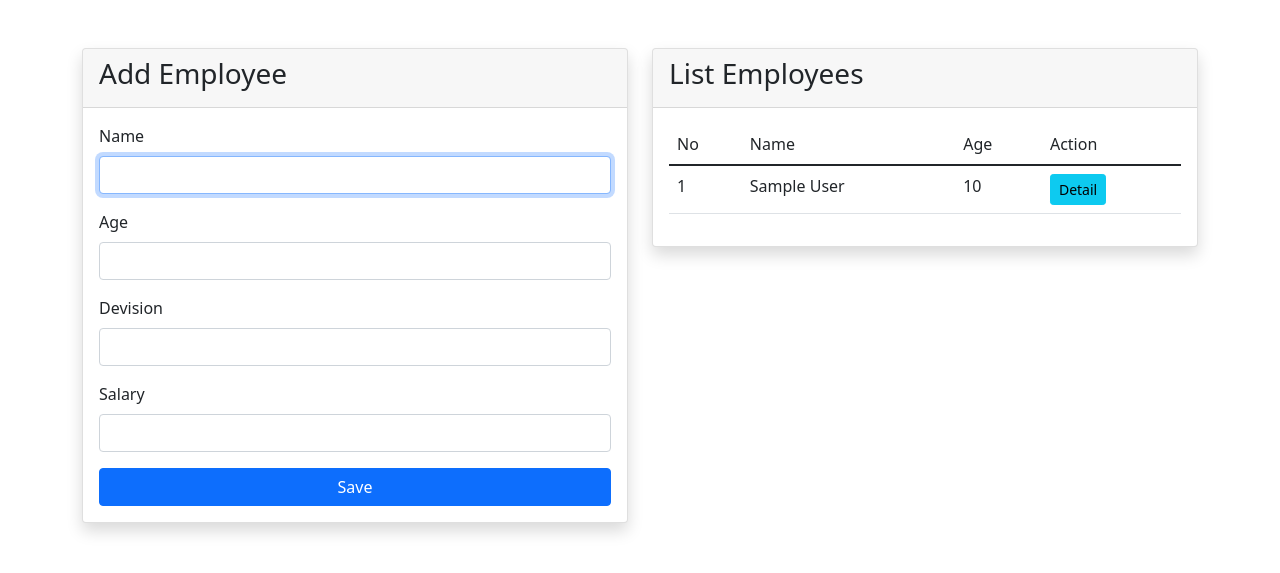
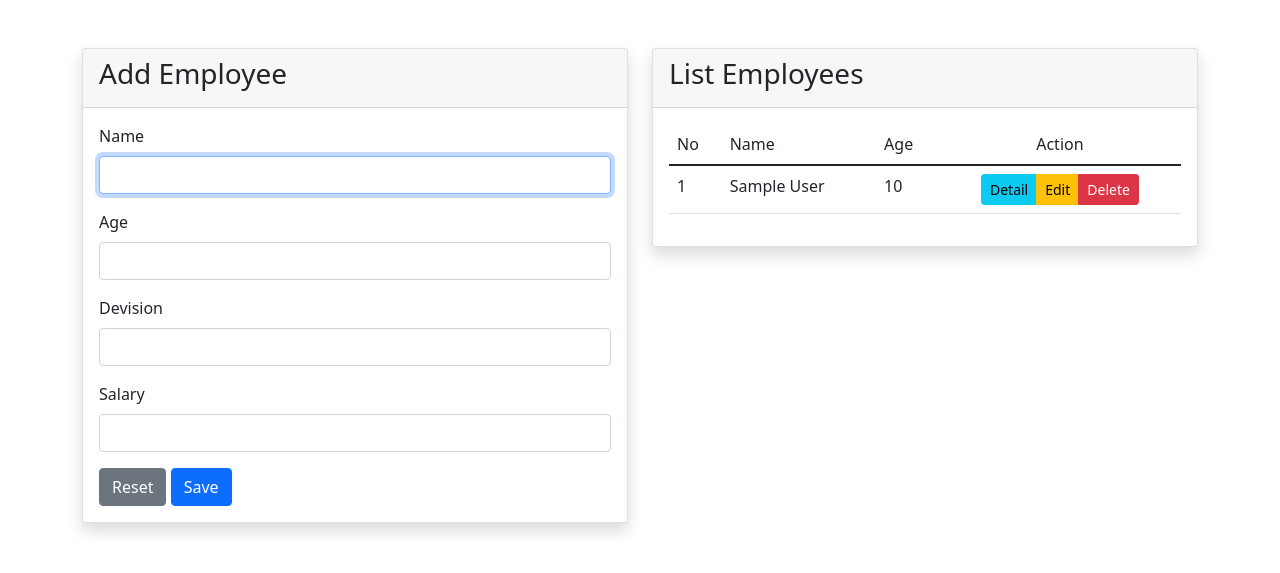
Before and after one commit to JepriAlber/phpwhello, a PHP site: page / in a window 1280 px wide. Shown: the top 573 px of the page. Run offline with PHP 8.4, Linux system fonts and the light colour scheme; tables that the repository leaves empty or names only in its code hold one stand-in row (values such as "Sample post").

Commit message:
membuat untuk delete employee

```diff
--- a/soal2/crudClass.php
+++ b/soal2/crudClass.php
@@ -30,12 +30,17 @@ require_once "connectionClass.php";
 
         public function store($table, $data)
         {
+            // -----ambil key array untuk dijadikan nama kolom pata tabel yang ingin di inputkan-----
             $columns        = implode(", ",array_keys($data));
-            $escapedValues  = array_values($data);
-                foreach ($escapedValues as $key => $data) {
-                    $escapedValues[$key] = "'".$this->conn->real_escape_string($data)."'";
+
+            $tempValues  = array_values($data);
+
+                foreach ($tempValues as $key => $data) {
+                    // ----pastikan data yang akan disimpan aman---------
+                    $tempValues[$key] = "'".$this->conn->real_escape_string($data)."'";
                 }
-            $values         = implode(",",$escapedValues);
+
+            $values         = implode(",",$tempValues);
 
             $query          = "INSERT INTO $table ($columns) VALUES ($values)";
             $result         = $this->conn->query($query);
@@ -47,6 +52,19 @@ require_once "connectionClass.php";
                 }
         }
 
+        public function delete($table,$id,$valueId)
+        {
+            $query      = "DELETE FROM $table WHERE $id='".$valueId."'";
+            $result     = $this->conn->query($query);
+
+                if ($result) {
+                    return True;
+                } else {
+                    return False;
+                }
+
+        }
+
     }
 
 
--- a/soal2/index.php
+++ b/soal2/index.php
@@ -25,7 +25,6 @@ $employees  = $crud->allData('employee');
         <div class="row mt-5">
             <div class="col-6">
 
-
                 <div class="card shadow">
                     <div class="card-header">
                         <h3>Add Employee</h3>
@@ -49,13 +48,13 @@ $employees  = $crud->allData('employee');
                             <label for="salary" class="form-label">Salary</label>
                             <input type="text" class="form-control" id="salary" name="salary" required>
                         </div>
-                        <div class="col-12 d-grid">
+                        <div class="col-12">
+                            <button type="reset" class="btn btn-secondary">Reset</button>
                             <button type="submit" name="save" class="btn btn-primary" onclick="return confirm('Are You Sure?')">Save</button>
                         </div>
                         </form>
                     </div>
                 </div>
-
 
             </div>
             <div class="col-6">
@@ -72,7 +71,7 @@ $employees  = $crud->allData('employee');
                                         <td>No</td>
                                         <td>Name</td>
                                         <td>Age</td>
-                                        <td>Action</td>
+                                        <td align="center">Action</td>
                                     </tr>
                                 </thead>
                                 <tbody>
@@ -83,7 +82,13 @@ $employees  = $crud->allData('employee');
                                             <td><?=$no++;?></td>
                                             <td><?=$em->name;?></td>
                                             <td><?=$em->age;?></td>
-                                            <td><a href="detail.php?employee=<?=$em->employee_id;?>" class="btn btn-info btn-sm">Detail</a></td>
+                                            <td align="center">
+                                            <div class="btn-group" role="group" aria-label="Basic example">
+                                                <a href="detail.php?employee=<?=$em->employee_id;?>" class="btn btn-info btn-sm">Detail</a>
+                                                <a href="edit.php?employee=<?=$em->employee_id;?>" class="btn btn-warning btn-sm">Edit</a>
+                                                <a href="deleteEmployee.php?employee=<?=$em->employee_id;?>" class="btn btn-danger btn-sm" onclick="return confirm('Are You Sure?')">Delete</a>
+                                            </div>
+                                            </td>
                                         </tr>
                                     <?php endforeach ?>
                                 </tbody>
--- a/soal2/saveEmployee.php
+++ b/soal2/saveEmployee.php
@@ -14,7 +14,7 @@
 
         //---------simpan data dengan method/function store---------
             $result = $crud->store('employee',$arrData);
-
+            //---------jika nilai baliknya true maka beri pesan success------
             if ($result) {
                 echo "<script>window.location='index.php';alert('Success')</script>";
             }else{
```
Also changed, not shown: soal2/deleteEmployee.php (added, +19 -0 lines), soal2/detail.php (+4 -3 lines).
